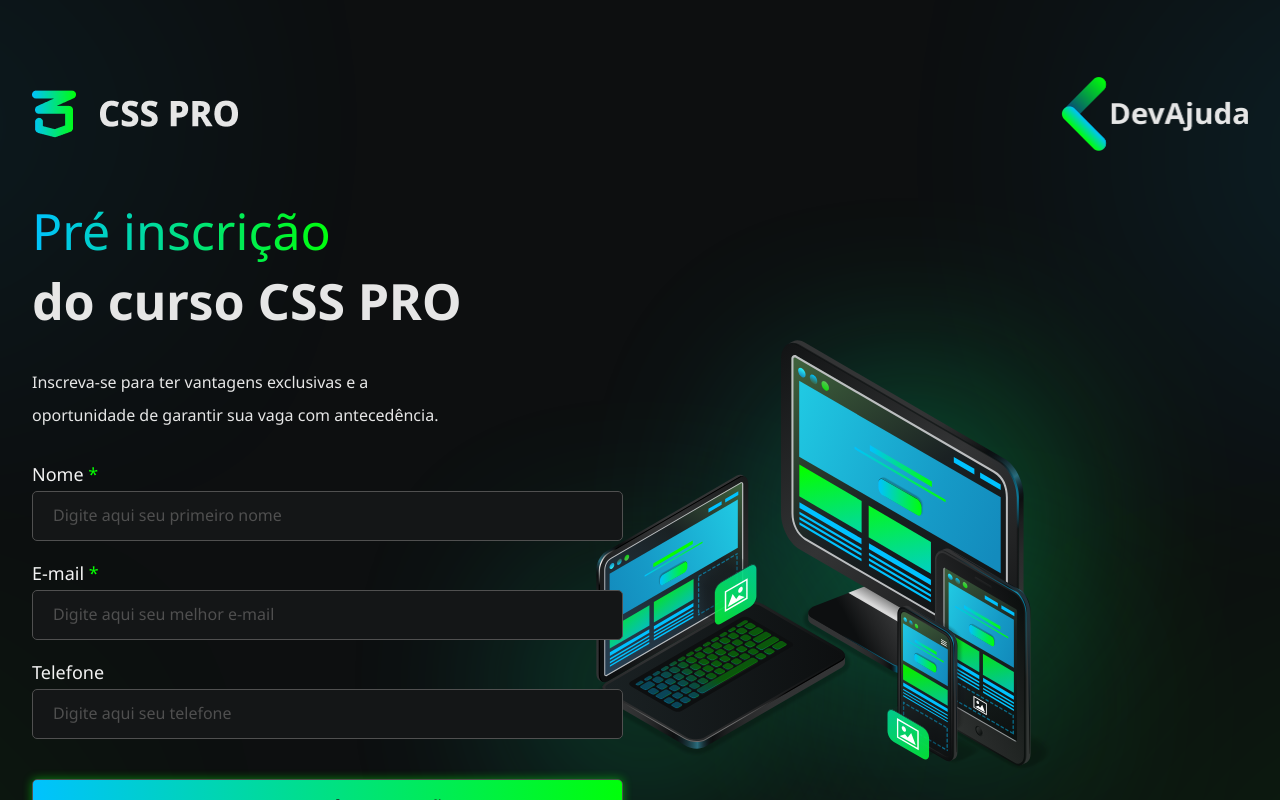
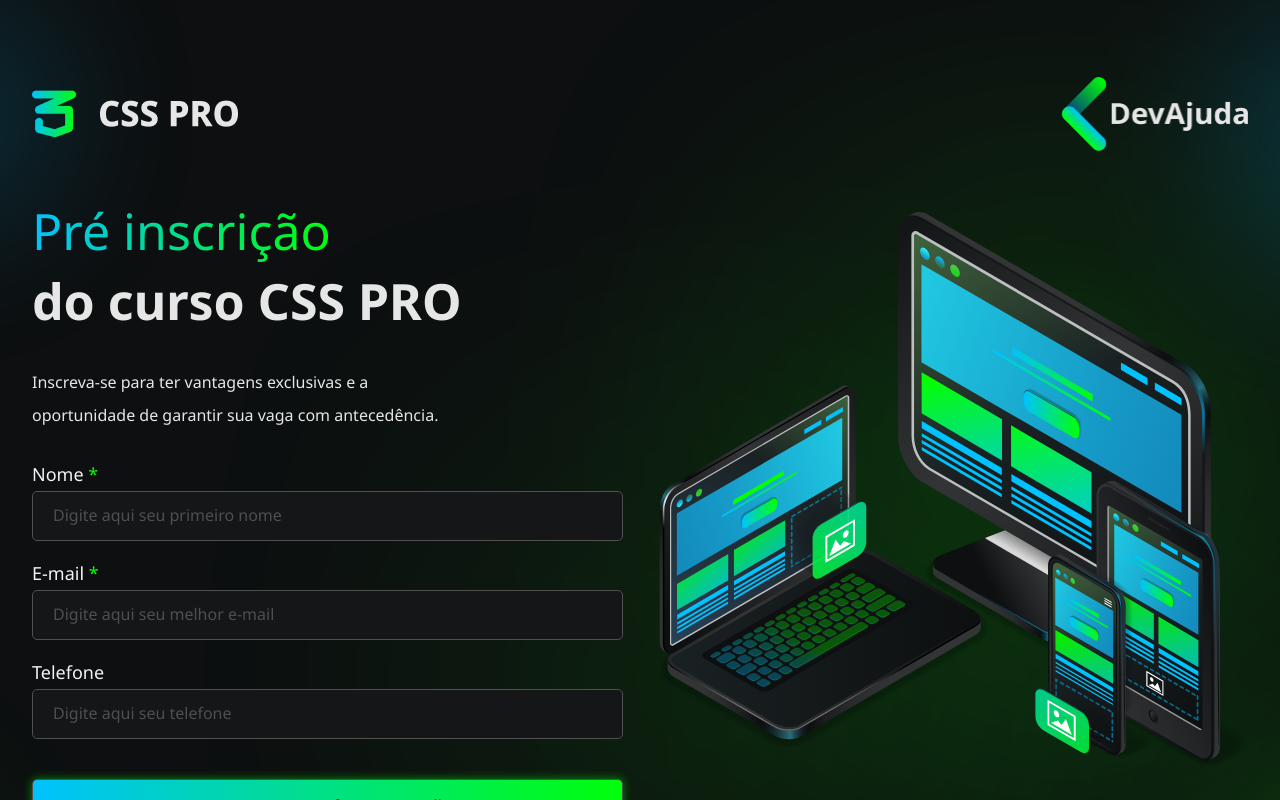
Before and after one commit to gabrielfallcon/css-pro, a Next.js app: page /css-pro/pre-inscricao in a window 1280 px wide. Built offline with nearby package versions, Linux system fonts and the light colour scheme.

Commit message:
create boxImage

```diff
--- a/src/components/Forms/pre-subscribe/index.tsx
+++ b/src/components/Forms/pre-subscribe/index.tsx
@@ -1,14 +1,14 @@
-import { useForm } from 'react-hook-form';
-import { yupResolver } from '@hookform/resolvers/yup';
+import { useForm } from "react-hook-form";
+import { yupResolver } from "@hookform/resolvers/yup";
 import * as yup from "yup";
-import api from '../../../services/api';
-import { Button } from '../../Button';
-import Input from '../../Input';
-import styles from './styles.module.scss';
-import {useRouter} from 'next/router';
-import { useState } from 'react';
-import Loading from '../../Loading';
-import { AxiosError } from 'axios';
+import api from "../../../services/api";
+import { Button } from "../../Button";
+import Input from "../../Input";
+import styles from "./styles.module.scss";
+import { useRouter } from "next/router";
+import { useState } from "react";
+import Loading from "../../Loading";
+import clsx from "clsx";
 
 interface InputForm {
   name: string;
@@ -21,42 +21,45 @@
 }
 
 const schema = yup.object({
-  name: yup.string().required('É necessário o nome'),
-  email: yup.string().required('É necessario o email'),
-  phone: yup.string()
-})
-
+  name: yup.string().required("É necessário o nome"),
+  email: yup.string().required("É necessario o email"),
+  phone: yup.string(),
+});
 
 const PreSubscribeForm = () => {
   const [load, setLoad] = useState(false);
   const [existsUser, setExistsUser] = useState(false);
-  const {push} = useRouter();
+  const { push } = useRouter();
 
-  const { register, handleSubmit, setValue, formState: { errors } } = useForm<InputForm>({
-    resolver: yupResolver(schema)
+  const {
+    register,
+    handleSubmit,
+    setValue,
+    formState: { errors },
+  } = useForm<InputForm>({
+    resolver: yupResolver(schema),
   });
 
   const clearInputs = () => {
-    setValue('name', '');
-    setValue('email', '');
-    setValue('phone', '');
-  }
+    setValue("name", "");
+    setValue("email", "");
+    setValue("phone", "");
+  };
 
   const onSubmit = async (data: any) => {
     setLoad(true);
 
     try {
-      const response = await api.post('subscribe', data);
-      clearInputs()
-      console.log(response, 'response');
-      push('/css-pro/success');
-
+      const response = await api.post("subscribe", data);
+      clearInputs();
+      console.log(response, "response");
+      push("/css-pro/success");
     } catch (err) {
-      clearInputs()
+      clearInputs();
       setExistsUser(true);
     }
     setLoad(false);
-  }
+  };
 
   return (
     <div className={styles.boxForm}>
@@ -67,31 +70,33 @@
       {!existsUser ? (
         <>
           <p className={styles.descriptionForm}>
-            Inscreva-se para ter vantagens exclusivas e a oportunidade de garantir sua vaga com antecedência.
+            Inscreva-se para ter vantagens exclusivas e a oportunidade de
+            garantir sua vaga com antecedência.
           </p>
           <form onSubmit={handleSubmit(onSubmit)} className={styles.form}>
             <Input
               label="Nome"
               {...register("name")}
               isRequired
-              placeholder='Digite aqui seu primeiro nome'
+              placeholder="Digite aqui seu primeiro nome"
               error={errors.name?.message}
             />
             <Input
               label="E-mail"
               {...register("email")}
               isRequired
-              placeholder='Digite aqui seu melhor e-mail'
+              placeholder="Digite aqui seu melhor e-mail"
               error={errors.email?.message}
             />
 
-            <Input label="Telefone" {...register("phone")} placeholder='Digite aqui seu telefone' />
+            <Input
+              label="Telefone"
+              {...register("phone")}
+              placeholder="Digite aqui seu telefone"
+            />
             <p>{errors.phone?.message}</p>
 
-
-            <Button type="submit">
-              Concluir Pré Inscrição
-            </Button>
+            <Button type="submit">Concluir Pré Inscrição</Button>
           </form>
         </>
       ) : (
@@ -99,23 +104,34 @@
           <p className={styles.descriptionForm}>
             Este e-mail já está sendo utilizado em outro cadastro.
           </p>
-            <Button type="submit" onClick={() => {
-              clearInputs()
-              setExistsUser(false)
-            }}>
+          <Button
+            type="submit"
+            onClick={() => {
+              clearInputs();
+              setExistsUser(false);
+            }}
+          >
             Tentar com outro E-mail
           </Button>
         </>
       )}
 
-      <img
-        src="/images/css-pro.svg"
-        alt="CSS Pro"
-        className={styles.mobileImage}
-      />
-      {load && <Loading/>}
+      <div className={styles.boxImg}>
+        <img
+          src="/images/css-pro-new.svg"
+          alt="CSS Pro"
+          className={styles.imageArt}
+        />
+
+        <div className={clsx(styles.blurImage, styles.bottomLeftImage)} />
+
+        <div className={clsx(styles.blurImage, styles.bottomRightImage)} />
+
+        <div className={clsx(styles.blurImage, styles.topRightImage)} />
+      </div>
+      {load && <Loading />}
     </div>
-  )
-}
+  );
+};
 
 export default PreSubscribeForm;
--- a/src/components/Forms/pre-subscribe/styles.module.scss
+++ b/src/components/Forms/pre-subscribe/styles.module.scss
@@ -57,3 +57,51 @@
     margin-bottom: 60px;
   }
 }
+
+.boxImg {
+  position: relative;
+  width: 100%;
+  display: none;
+  justify-content: center;
+  align-items: center;
+
+  @media (max-width: 769px) {
+    display: flex;
+  }
+
+  .blurImage {
+    border-radius: 50%;
+    position: absolute;
+    opacity: 0.8;
+    z-index: -1;
+    filter: blur(80px);
+    background: #05FF00;
+  }
+
+  .imageArt {
+    width: 100%;
+    max-width: 661px;
+    z-index: 0;
+  }
+
+  .bottomLeftImage {
+    width: 91px;
+    height: 91px;
+    left: -8px;
+    bottom: 17px;
+  }
+
+  .bottomRightImage {
+    width: 68px;
+    height: 68px;
+    right: 14px;
+    bottom: 2px;
+  }
+
+  .topRightImage {
+    width: 123px;
+    height: 123px;
+    top: 44px;
+    right: 23px;
+  }
+}
--- a/src/pages/css-pro/pre-inscricao/index.tsx
+++ b/src/pages/css-pro/pre-inscricao/index.tsx
@@ -1,8 +1,8 @@
 import { Counter } from "../../../components/Counter";
-import clsx from 'clsx';
+import clsx from "clsx";
 
-import styles from './styles.module.scss';
-import PreSubscribeForm from '../../../components/Forms/pre-subscribe';
+import styles from "./styles.module.scss";
+import PreSubscribeForm from "../../../components/Forms/pre-subscribe";
 
 const PreInscricao = () => {
   return (
@@ -10,43 +10,27 @@
       <section className={styles.section}>
         <PreSubscribeForm />
 
-        <img
-          src="/images/css-pro.svg"
-          alt="CSS Pro"
-          className={styles.imageArt}
-        />
+        <div className={styles.boxImg}>
+          <img
+            src="/images/css-pro-new.svg"
+            alt="CSS Pro"
+            className={styles.imageArt}
+          />
+
+          <div className={clsx(styles.blurImage, styles.bottomLeftImage)} />
+
+          <div className={clsx(styles.blurImage, styles.bottomRightImage)} />
+
+          <div className={clsx(styles.blurImage, styles.topRightImage)} />
+        </div>
       </section>
 
-      <div
-        className={clsx(
-          styles.blur,
-          styles.blue,
-          styles.topLeft
-        )}
-      />
-      <div
-        className={clsx(
-          styles.blur,
-          styles.blue,
-          styles.topRight
-        )}
-      />
-      <div
-        className={clsx(
-          styles.blur,
-          styles.green,
-          styles.bottomLeft
-        )}
-      />
-      <div
-        className={clsx(
-          styles.blur,
-          styles.green,
-          styles.bottomRight
-        )}
-      />
+      <div className={clsx(styles.blur, styles.blue, styles.topLeft)} />
+      <div className={clsx(styles.blur, styles.blue, styles.topRight)} />
+      <div className={clsx(styles.blur, styles.green, styles.bottomLeft)} />
+      <div className={clsx(styles.blur, styles.green, styles.bottomRight)} />
     </>
-  )
-}
+  );
+};
 
 export default PreInscricao;
--- a/src/pages/css-pro/pre-inscricao/styles.module.scss
+++ b/src/pages/css-pro/pre-inscricao/styles.module.scss
@@ -1,9 +1,9 @@
 .blur {
   border-radius: 50%;
   position: absolute;
-  opacity: 0.3;
+  opacity: 0.2;
   z-index: -1;
-  filter: blur(150px);
+  filter: blur(80px);
 }
 
 .blue {
@@ -15,7 +15,7 @@
 .topLeft {
   width: 227px;
   height: 227px;
-  top: 11px;
+  top: 0;
   left: -171px;
 
   @media (max-width: 769px) {
@@ -26,7 +26,7 @@
 .topRight {
   width: 273px;
   height: 273px;
-  top: 20px;
+  top: 0;
   right: -216px;
 
   @media (max-width: 769px) {
@@ -46,6 +46,7 @@
     bottom: -326px;
     left: 50%;
     transform: translateX(-50%);
+    display: none;
   }
 }
 .bottomRight {
@@ -66,21 +67,57 @@
   max-width: 1420px;
   display: flex;
   align-items: center;
-  justify-content: flex-start;
+  justify-content: space-between;
   margin: 0 auto;
   position: relative;
   margin-bottom: 80px;
+}
+.boxImg {
+  position: relative;
+  width: 100%;
+  max-width: 661px;
+  display: flex;
+  justify-content: center;
+  align-items: center;
+
+  @media (max-width: 769px) {
+    display: none;
+  }
+
+
+  .blurImage {
+    border-radius: 50%;
+    position: absolute;
+    opacity: 0.6;
+    z-index: -1;
+    filter: blur(180px);
+    background: #05FF00;
+  }
 
   .imageArt {
     width: 100%;
-    max-width: 900px;
-    position: absolute;
-    right: 0;
-    top: 0;
-    z-index: -1;
+    max-width: 661px;
+    z-index: 0;
+  }
 
-    @media (max-width: 769px) {
-      display: none;
-    }
+  .bottomLeftImage {
+    width: 209px;
+    height: 209px;
+    left: -20px;
+    bottom: 40px;
+  }
+
+  .bottomRightImage {
+    width: 157px;
+    height: 157px;
+    right: 33px;
+    bottom: 6px;
+  }
+
+  .topRightImage {
+    width: 281px;
+    height: 281px;
+    top: 103px;
+    right: 53px;
   }
 }
```
Also changed, not shown: public/images/css-pro-new.svg (added).
